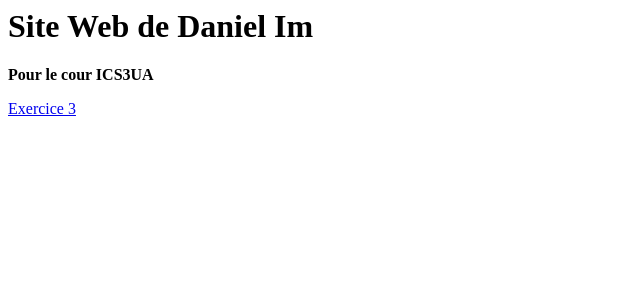
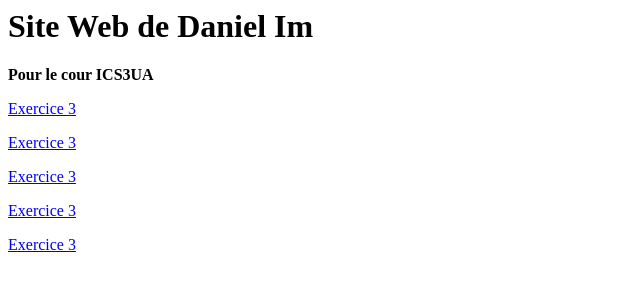
Before and after one commit to DanielIm908/DanielIm908, a plain HTML site: page index.html in a window 1280 px wide. Shown: the whole page, without its empty margins (0-640 px from the left). Drawn offline with Linux system fonts and the light colour scheme.

Commit message:
Update index.html

```diff
--- a/index.html
+++ b/index.html
@@ -1,4 +1,8 @@
 <title>Site Web de Daniel Im</title>
 <h1>Site Web de Daniel Im</h1>
 <b>Pour le cour ICS3UA</b>
+<p> <a href=exercice1.html> Exercice 3 </a></p>
+<p> <a href=exercice2.html> Exercice 3 </a></p>
 <p> <a href=exercice3.html> Exercice 3 </a></p>
+<p> <a href=exercice4.html> Exercice 3 </a></p>
+<p> <a href=exercice5.html> Exercice 3 </a></p>
```
